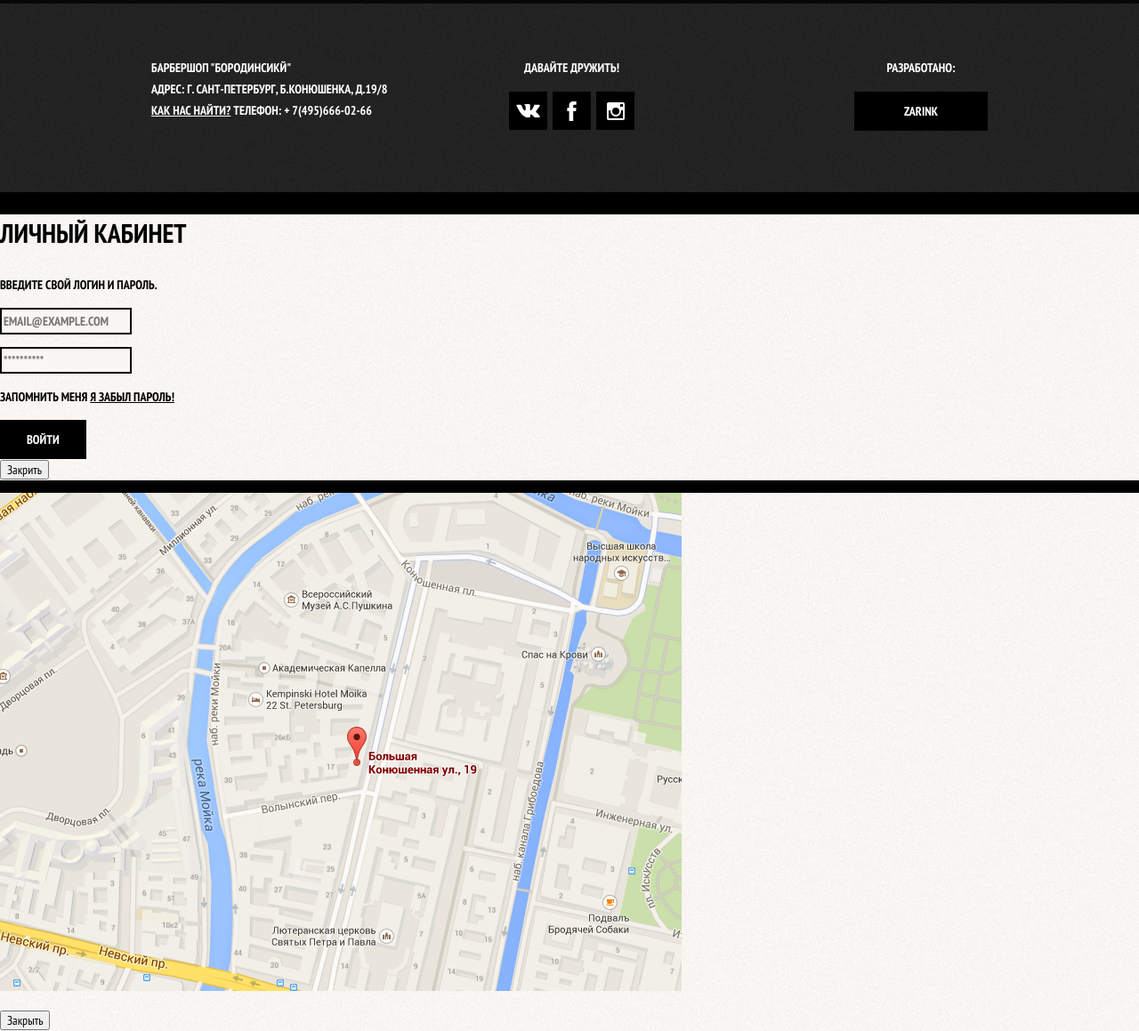
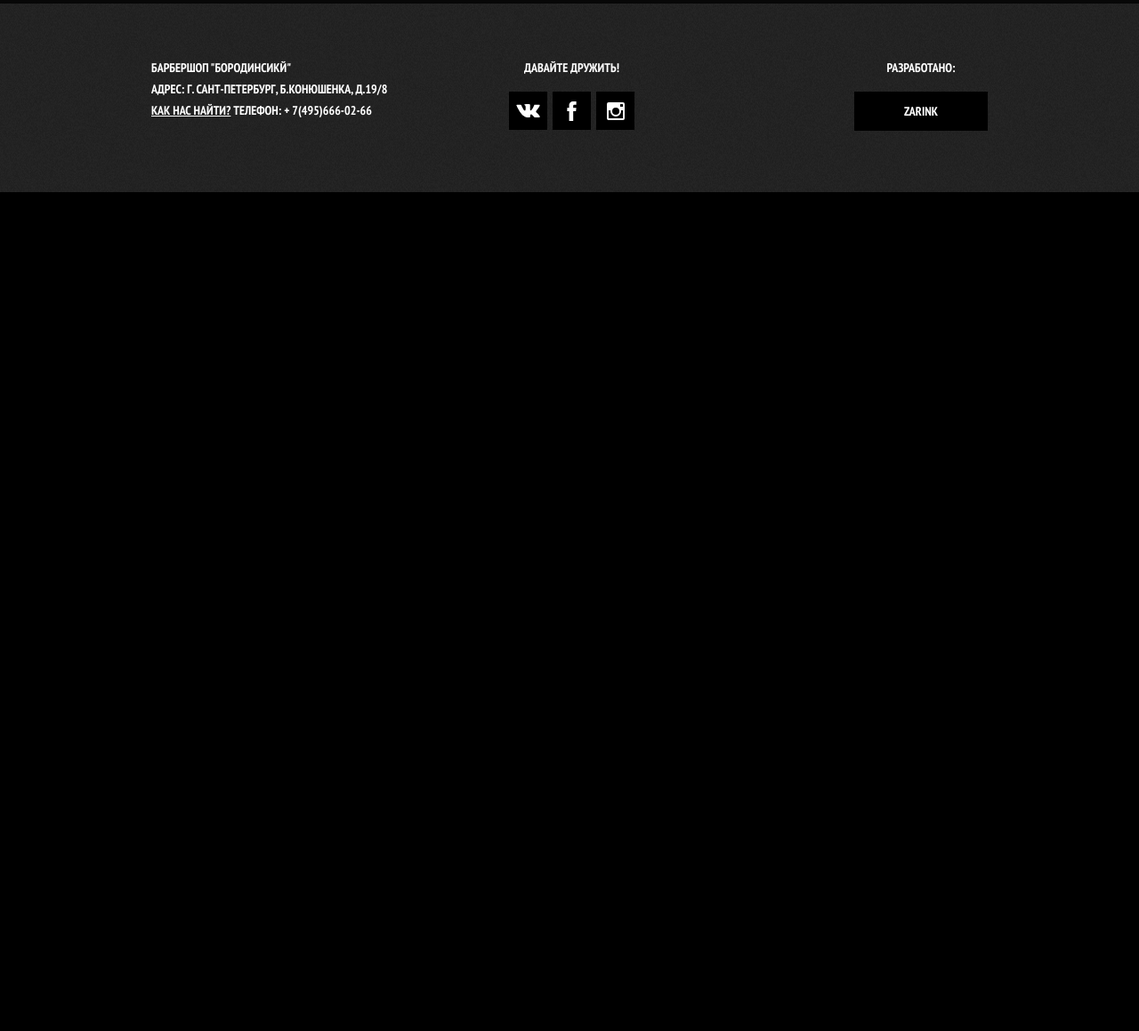
Before and after one commit to Atomini/lern_html_css_js, a Django app: page / in a window 1280 px wide. Shown: the part 1583-2742 px from the top of the page at 89% size. After the commit the page ends 1799 px from the top, so only its background shows below. Run offline with Django 4.2, Linux system fonts and the light colour scheme.

Commit message:
закончени модальние окна для Barber_index

```diff
--- a/site_f/main/static/barber/css/index.css
+++ b/site_f/main/static/barber/css/index.css
@@ -533,3 +533,202 @@ input[type='radio'].visually-hidden{
 .main-footer .container{
     display: flex;
 }
+
+.modal {
+    position: fixed;
+
+    color: #000000;
+
+    background-color: #f8f3f0;
+    background-image: url("/static/image/barber/pattern-light.png");
+    background-position: 0 0;
+    background-repeat: repeat;
+    box-shadow: 0 30px 50px rgba(0, 0, 0, 0.7);
+}
+
+.modal-login{
+    top: 120px;
+    left: 50%;
+
+    display: none;
+
+    width: 300px;
+    margin-left: -230px;
+    padding: 50px 80px;
+}
+
+.modal-login h2{
+    margin: 0;
+    margin-bottom: 20px;
+
+    font-size: 30px;
+    line-height: 42px;
+}
+
+.modal-close{
+    position: absolute;
+    top: 0;
+    right: -34px;
+
+    width: 22px;
+    height: 22px;
+
+    background-color: red;
+    border: 0;
+
+    cursor: pointer;
+}
+
+.modal-close::before,
+.modal-close::after{
+    content: "";
+
+    position: absolute;
+    top: 10px;
+    left: 2px;
+
+    width: 19px;
+    height: 3px;
+
+    background-color: #d0d0d0;
+}
+
+.modal-close::before{
+    transform: rotate(45deg);
+}
+
+.modal-close::after{
+    transform: rotate(-45deg);
+}
+
+.modal-description{
+    margin: 0;
+    margin-bottom: 10px;
+}
+
+.login-form p {
+    margin: 0;
+    margin-bottom: 10px;
+}
+
+.login-form input[type='text'],
+.login-form input[type='password']{
+    box-sizing: border-box;
+    width: 100%;
+    padding: 10px 15px;
+    padding-right: 40px;
+
+    font: inherit;
+    color: #000000;
+    text-transform: inherit;
+
+    background-color: #f9f6f3;
+    border: 2px solid #000000;
+}
+
+.login-form input:focus{
+    border-color: #663d15;
+}
+
+.login-form .login-help{
+    display: flex;
+    flex-wrap: wrap;
+    justify-content: space-between;
+    margin: 15px 0;
+}
+
+.login-icon-user{
+    background-image: url("/static/image/barber/user.svg");
+    background-position: 270px center;
+    background-repeat: no-repeat;
+}
+
+.login-icon-password{
+    background-image: url("/static/image/barber/lock.svg");
+    background-position: 270px center;
+    background-repeat: no-repeat;
+}
+
+.login-checkbox{
+    position: relative;
+
+    padding-left: 30px;
+
+    cursor: pointer;
+}
+
+.login-checkbox:hover,
+.login-checkbox:focus{
+    color: #663d15;
+}
+
+.login-checkbox input[type='checkbox'] + .checkbox-indicator{
+    position: absolute;
+    top: 0;
+    left: 0;
+
+    width: 17px;
+    height: 17px;
+
+    border: 2px solid #000000;
+}
+
+.login-checkbox input[type='checkbox']:focus + .checkbox-indicator{
+    border-color: #663d15;
+    outline: thin dotted;
+    outline: 5px auto -webkit-focus-ring-color;
+}
+
+.login-checkbox input[type=checkbox]:checked + .checkbox-indicator::before,
+.login-checkbox input[type=checkbox]:checked + .checkbox-indicator::after{
+    content: "";
+
+    position: absolute;
+    top: 8px;
+    left: 1px;
+
+    width: 15px;
+    height: 2px;
+
+    background-color: #000000;
+}
+
+.login-checkbox input[type=checkbox]:checked + .checkbox-indicator::before{
+    transform: rotate(45deg);
+}
+
+.login-checkbox input[type=checkbox]:checked + .checkbox-indicator::after{
+    transform: rotate(-45deg);
+}
+
+.restore{
+    color: #000000;
+    text-decoration: underline;
+}
+
+.restore:hover,
+.restore:focus{
+    text-decoration: none;
+}
+
+.login-form .button{
+    width: 100%;
+    margin-right: 0;
+}
+
+.modal-map{
+    top: 50%;
+    left: 50%;
+
+    display: none;
+    width: 766px;
+    height: 561px;
+    margin-top: -280px;
+    margin-left: -390px;
+
+    border: 7px solid white;
+}
+
+.modal-map p{
+    margin: 0;
+}
--- a/site_f/main/templates/barber/index.html
+++ b/site_f/main/templates/barber/index.html
@@ -174,11 +174,11 @@
 
     <section class="modal modal-login">
         <h2>Личный кабинет</h2>
-        <p>Введите свой логин и пароль.</p>
+        <p class="modal-description">Введите свой логин и пароль.</p>
         <form  class="login-form" action="" method="post">
             <p>
                 <label for="user-login" class="visually-hidden">Логин</label>
-                <input type="text" class="login-icon-password" id="user-login" name="login"
+                <input type="text" class="login-icon-user" id="user-login" name="login"
                        placeholder="email@example.com">
             </p>
             <p>
@@ -186,7 +186,7 @@
                 <input type="password" class="login-icon-password" id="user-password" name="password"
                        placeholder="**********">
             </p>
-            <p class="login-password-info">
+            <p class="login-help">
                 <label class="login-checkbox">
                     <input type="checkbox" name="remember" class="visually-hidden">
                     <span class="checkbox-indicator"></span>
@@ -196,7 +196,9 @@
             </p>
             <button class="button" type="submit">Войти</button>
         </form>
-        <button class="modal-close" type="button">Закрить</button>
+        <button class="modal-close" type="button">
+            <span class="visually-hidden">Закрить</span>
+        </button>
     </section>
 
     <section class="modal modal-map">
@@ -204,7 +206,9 @@
         <p>
             <img src="{% static 'image/barber/map.png' %}" alt="карта проезда к офису">
         </p>
-        <button class="modal-close" type="button">Закрыть</button>
+        <button class="modal-close" type="button">
+            <span class="visually-hidden">Закрить</span>
+        </button>
     </section>
 
 </body>
```
